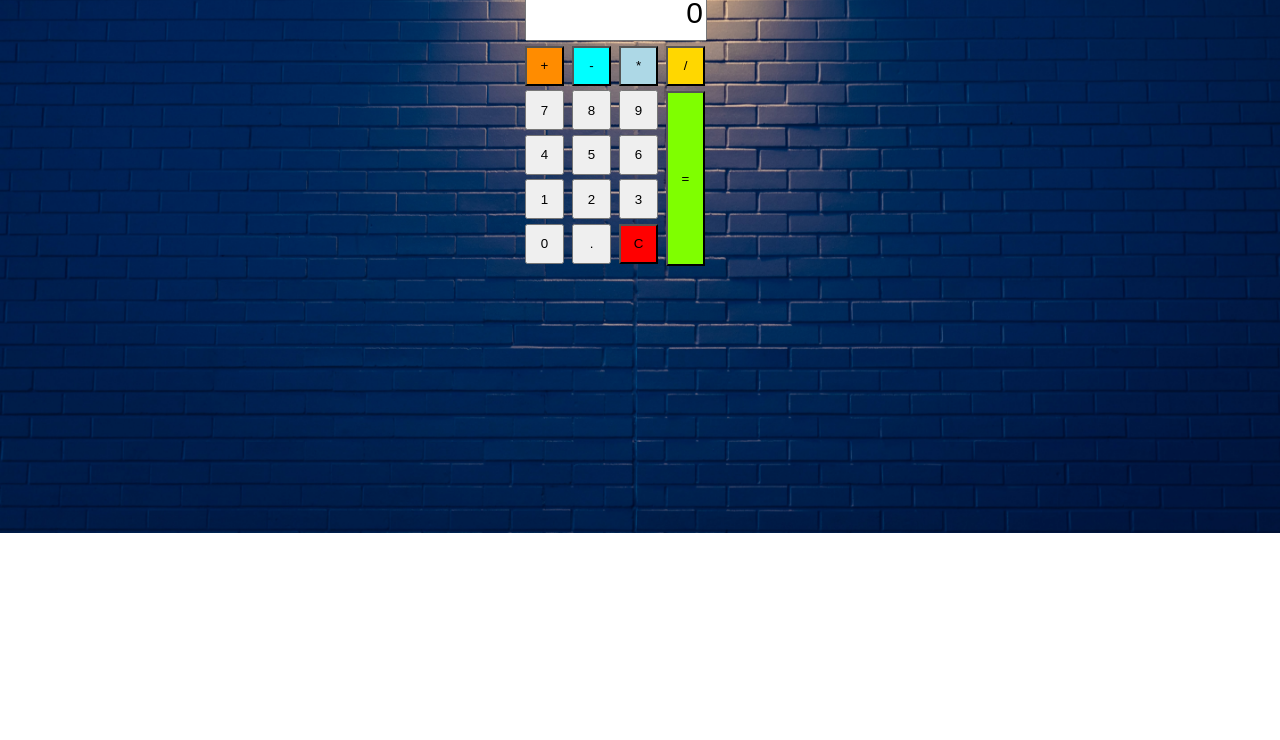
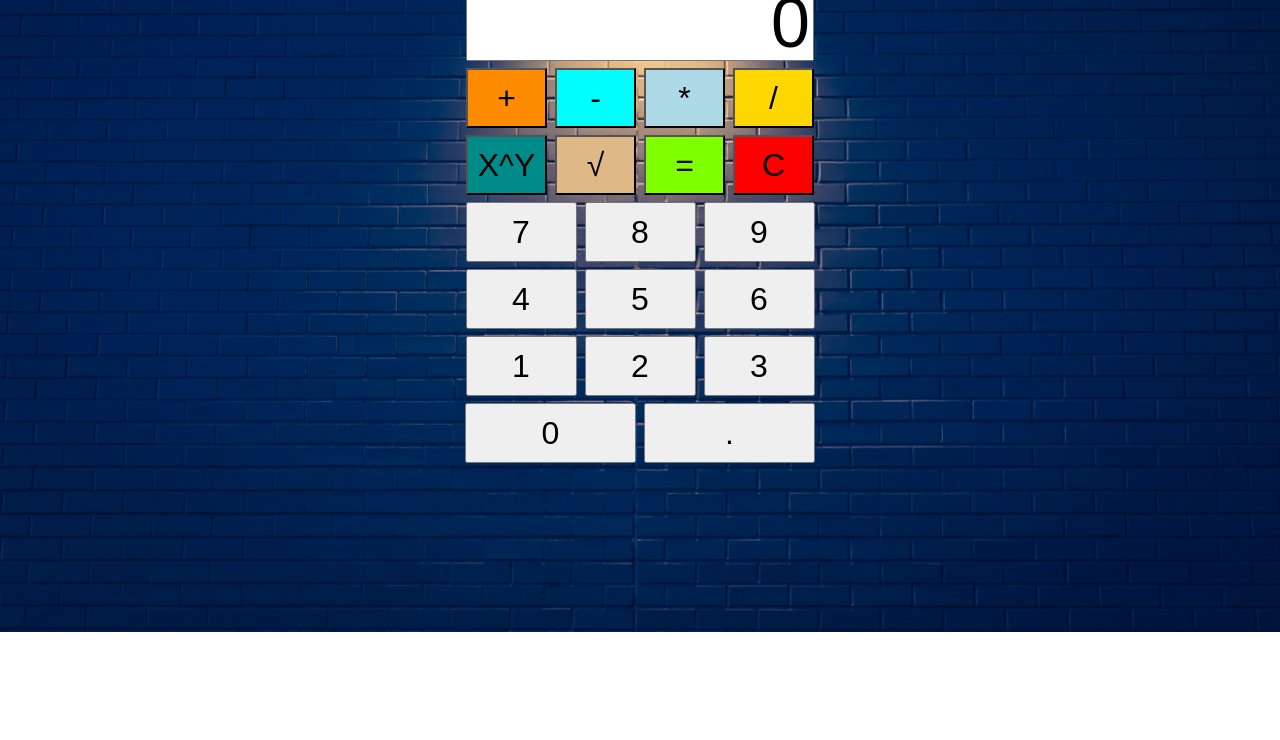
Before and after one commit to akalantaryan/calculator, a plain HTML site: page index.html in a window 1280 px wide. Shown: the part 60-800 px from the top of the page. Drawn offline with Linux system fonts and the light colour scheme.

Commit message:
Add square and pow

```diff
--- a/index.html
+++ b/index.html
@@ -19,13 +19,18 @@
               <button id="minus">-</button>
               <button id="multiply">*</button>
               <button id="divide">/</button>
+              <button id="pow">X^Y</button>
+              <button id="root" style='font-size:32px;'>&#8730;</button>
+              <button id="equal">=</button>
+              <button id="C">C</button>
+
           </div>
           <div id="numbers">
               <div id = "line1">
                   <button>7</button>
                   <button>8</button>
                   <button>9</button>
-                  <button id="equal">=</button>
+
               </div>
               <div>
                   <button>4</button>
@@ -37,10 +42,11 @@
                   <button>2</button>
                   <button>3</button>
               </div>
-              <div>
+              <div id="line4">
                   <button>0</button>
                   <button>.</button>
-                  <button id="C">C</button>
+
+
               </div>
           </div>
       </div>
--- a/index.js
+++ b/index.js
@@ -13,28 +13,27 @@ let numberListener = function (event){
         return;
     }
     isNumberClicked = true;
-   if(event.target.innerText=== "="){
-       const res = operation(+nums1, +nums2,action)
-       changDisplay(res)
-   }
-   else if(event.target.innerText === "C"){
-       reset();
-   }
-   else {
-       changDisplay(event.target.innerText,true);
-   }
+    changDisplay(event.target.innerText,true);
 
-   if (isOperateClicked === true){
+    if (isOperateClicked){
        nums2 +=event.target.innerText;
-
-   }
-   else {
+    }
+    else {
        nums1 += event.target.innerText;
-   }
+    }
 }
 
 let operateListener = function (event){
     if(!event.target.type){
+        return;
+    }
+    if(event.target.innerText=== "="){
+        const res = operation(+nums1, +nums2,action)
+        changDisplay(res)
+        return;
+    }
+    else if(event.target.innerText === "C"){
+        reset();
         return;
     }
     changDisplay(event.target.innerText,true)
@@ -45,12 +44,20 @@ let operateListener = function (event){
         nums1 = res;
         nums2 = "";
     }
+
     action=event.target.innerText;
 
 }
 
 let reset = function (){
     changDisplay("0");
+
+     nums1 = "";
+     nums2 = "";
+     isOperateClicked=false;
+     isNumberClicked = false;
+     action = undefined;
+
 }
 let changDisplay = function (value,add){
     if(nums1 === "" || !add){
@@ -59,11 +66,8 @@ let changDisplay = function (value,add){
     else {
         display.value += value;
     }
+
 }
-
-numbers.addEventListener("click",numberListener);
-operate.addEventListener("click", operateListener);
-
 let operation = function (a,b,symbol){
     let result;
     if(symbol==="+"){
@@ -78,5 +82,15 @@ let operation = function (a,b,symbol){
     if(symbol==="/"){
         result = a/b;
     }
+    if(symbol === "√"){
+        result=Math.sqrt(a);
+    }
+    if(symbol ==="X^Y"){
+        result=Math.pow(a,b);
+    }
     return result;
+
 }
+
+numbers.addEventListener("click",numberListener);
+operate.addEventListener("click", operateListener);
--- a/style.css
+++ b/style.css
@@ -10,45 +10,41 @@ body{
     font-size: xx-large;
 }
 
-
-#operate button{
-    height: 40px;
-    width: 39px;
-}
-
 #wrapper{
-    text-align: start;
-    width: 230px;
+    text-align: center;
+    width: 350px;
     display: inline-block;
-
 }
 
 #display {
-    height: 50px;
-    width: 174px;
-    font-size: 30px;
+    height: 70px;
+    width: 340px;
+    font-size: 70px;
     text-align: right;
 }
 
-#equal{
-
-    position: absolute;
-    height: 175px !important;
-    top: 5px;
-    right: 50px;
-    background-color: chartreuse;
+#operate button{
+    height: 60px;
+    width: 81px;
+    font-size: xx-large;
+    margin-top: 7px;
 }
 
-#line1{
-    position: relative;
+#numbers button{
+    height: 60px;
+    width: 111px;
+    font-size: xx-large;
+    margin-top: 7px;
 }
 
 
-#numbers button{
-    height: 40px;
-    width: 39px;
+#line4 button{
+    width: 171px;
 }
 
+#equal{
+    background-color: chartreuse;
+}
 #minus{
     background-color: aqua;
 }
@@ -62,6 +58,12 @@ body{
 #multiply{
     background-color: lightblue;
 }
+#root{
+    background-color: burlywood;
+}
+#pow{
+    background-color: darkcyan;
+}
 
 #C{
     background-color: red;
```
